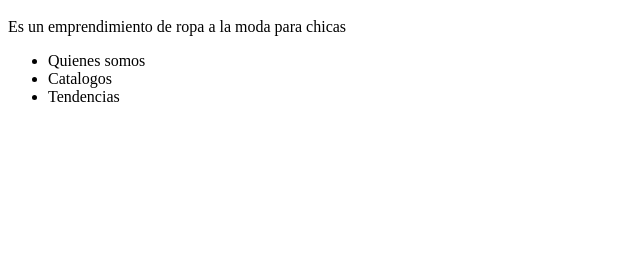
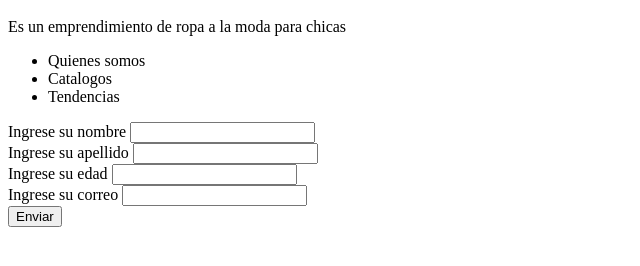
Before and after one commit to Narcy1998/programacion-_web_dos, a plain HTML site: page index.html in a window 1280 px wide. Shown: the part 48-314 px from the top of the page, without its empty margins (0-640 px from the left). Drawn offline with Linux system fonts and the light colour scheme.

Commit message:
Creacion formulario

```diff
--- a/index.html
+++ b/index.html
@@ -11,6 +11,27 @@
         <li>Catalogos</li>
         <li>Tendencias</li>
       </ul>
+    <form>
+      <label>Ingrese su nombre</label>
+      <input type="text" id="nombre"><br>
+      <label>Ingrese su apellido</label>
+      <input type="text" id="apellido"><br>
+      <label>Ingrese su edad</label>
+      <input type="text" id="edad"><br>
+      <label>Ingrese su correo</label>
+      <input type="email" id="correo"><br>
+      <button onclick = "mostrarDatos ()">Enviar</button>
+    </form>
+    <script>
+      function mostrarDatos (){
+        const nombre= document.getElementById ("nombre").value;
+        const apellido= document.getElementById ("apellido").value;
+        const edad= document.getElementById ("edad").value;
+        const correo= document.getElementById ("correo").value;
+        const mensaje= 'Los datos ingresados en esta pagina son : Nombre ${nombre}, Apellido ${apellido}, Edad ${edad}, correo ${correo}';
+        alert ("nombre:"+ nombre + "\napellido:"+ apellido + "\nedad:" + edad + "\correo:" + correo);
+      }
+    </script>
     </body>
     <footer>
 
```
